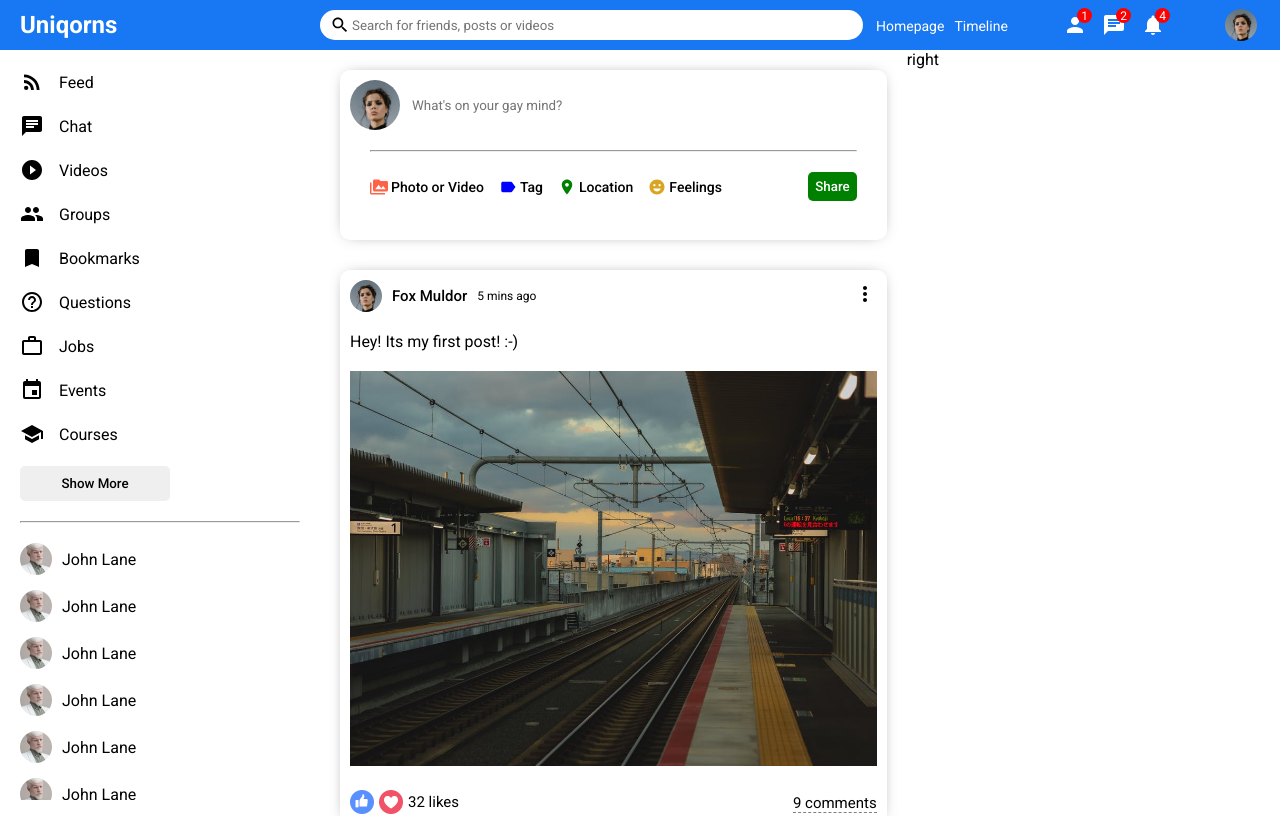
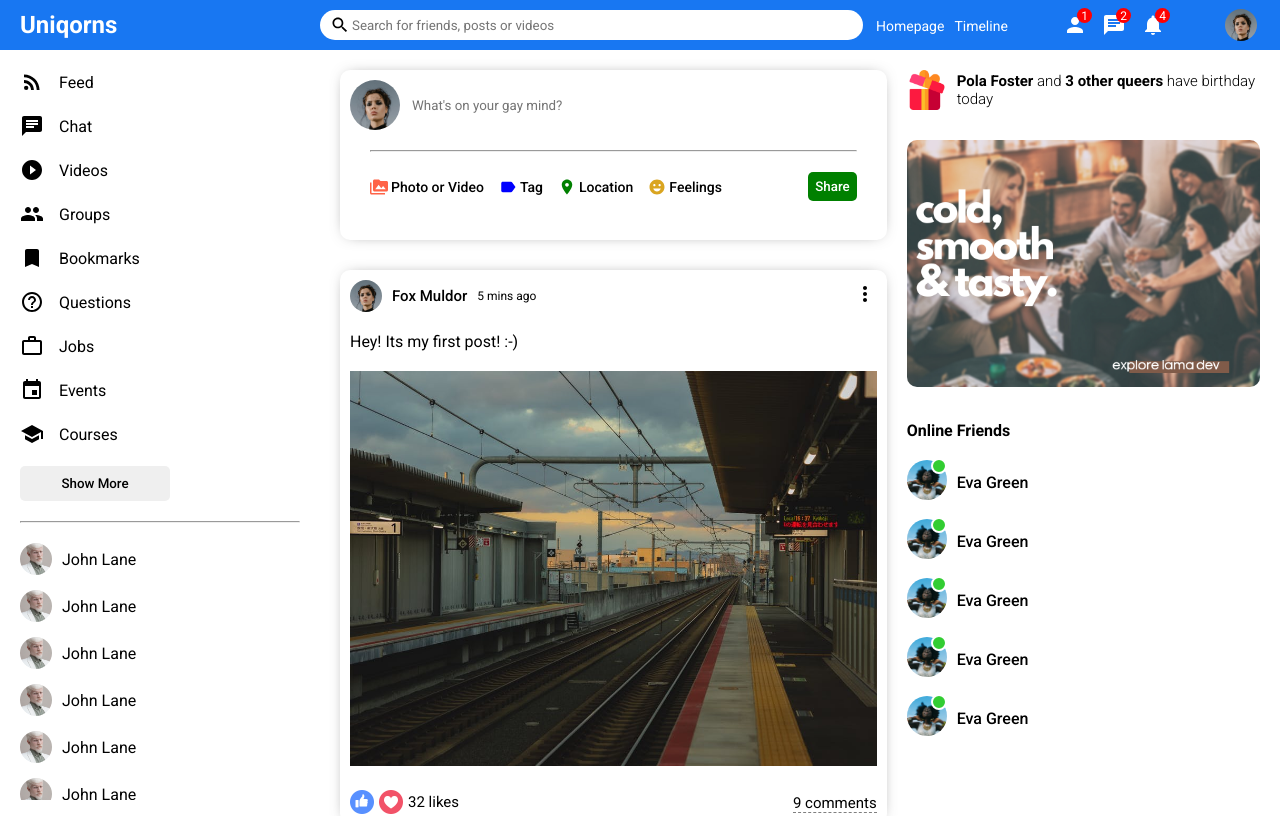
Before and after one commit to marizoo/SocialMedia, a React (Create React App) app: page / in a window 1280 px wide. Shown: the top 816 px of the page. Built offline with nearby package versions, Linux system fonts and the light colour scheme.

Commit message:
completed RightBar Component

```diff
--- a/src/components/Rightbar.jsx
+++ b/src/components/Rightbar.jsx
@@ -4,11 +4,123 @@ import styled from 'styled-components'
 const Cont = styled.div`
 flex: 3.5;
 `
+const Wrapper = styled.div`
+padding: 20px 20px 0 0;
+`
+const BdayCont = styled.div`
+display: flex;
+align-items: center;
+`
+
+const BdayImg = styled.img`
+width: 40px;
+height: 40px;
+margin-right: 10px;
+`
+
+const BdayText = styled.span`
+font-weight: 300;
+font-size: 15px;
+`
+
+const AdImg = styled.img`
+width: 100%;
+border-radius: 10px;
+margin: 30px 0 ;
+`
+
+const RightBarTitle = styled.h4`
+margin-bottom: 20px;
+`
+
+const OlFriendsList = styled.ul`
+padding: 0;
+margin: 0;
+list-style:none;
+`
+const OlFriend = styled.li`
+display: flex;
+align-items: center;
+margin-bottom: 15px;
+`
+
+const ProfileImgCont = styled.div`
+margin-right: 10px;
+position: relative;
+`
+
+const ProfileImg = styled.img`
+width: 40px;
+height: 40px;
+border-radius: 50%;
+object-fit: cover;
+`
+
+const OnlineBadge = styled.span`
+width: 12px;
+height: 12px;
+border-radius: 50%;
+background-color: limegreen;
+position: absolute;
+top: -2px;
+right: 0;
+border: 2px solid white;
+`
+
+const UserName = styled.span`
+font-weight: 500;
+`
+
+
 
 const Rightbar = () => {
     return (
         <Cont>
-            right
+            <Wrapper>
+            <BdayCont>
+                <BdayImg src="./assets/gift.png" alt="gift Image"/>
+                <BdayText> <b>Pola Foster</b> and <b>3 other queers</b> have birthday today</BdayText>
+            </BdayCont>
+            <AdImg src="./assets/ad.png" alt="advertisement image"/>
+            <RightBarTitle>Online Friends</RightBarTitle>
+            <OlFriendsList>
+                <OlFriend>
+                    <ProfileImgCont>
+                       <ProfileImg src="./assets/person/3.jpeg" alt="Friend's picture who is online" />
+                       <OnlineBadge></OnlineBadge>
+                    </ProfileImgCont>
+                    <UserName>Eva Green</UserName>
+                </OlFriend>
+                <OlFriend>
+                    <ProfileImgCont>
+                       <ProfileImg src="./assets/person/3.jpeg" alt="Friend's picture who is online" />
+                       <OnlineBadge></OnlineBadge>
+                    </ProfileImgCont>
+                    <UserName>Eva Green</UserName>
+                </OlFriend>
+                <OlFriend>
+                    <ProfileImgCont>
+                       <ProfileImg src="./assets/person/3.jpeg" alt="Friend's picture who is online" />
+                       <OnlineBadge></OnlineBadge>
+                    </ProfileImgCont>
+                    <UserName>Eva Green</UserName>
+                </OlFriend>
+                <OlFriend>
+                    <ProfileImgCont>
+                       <ProfileImg src="./assets/person/3.jpeg" alt="Friend's picture who is online" />
+                       <OnlineBadge></OnlineBadge>
+                    </ProfileImgCont>
+                    <UserName>Eva Green</UserName>
+                </OlFriend>
+                <OlFriend>
+                    <ProfileImgCont>
+                       <ProfileImg src="./assets/person/3.jpeg" alt="Friend's picture who is online" />
+                       <OnlineBadge></OnlineBadge>
+                    </ProfileImgCont>
+                    <UserName>Eva Green</UserName>
+                </OlFriend>
+            </OlFriendsList>
+            </Wrapper>
         </Cont>
     )
 }
```
